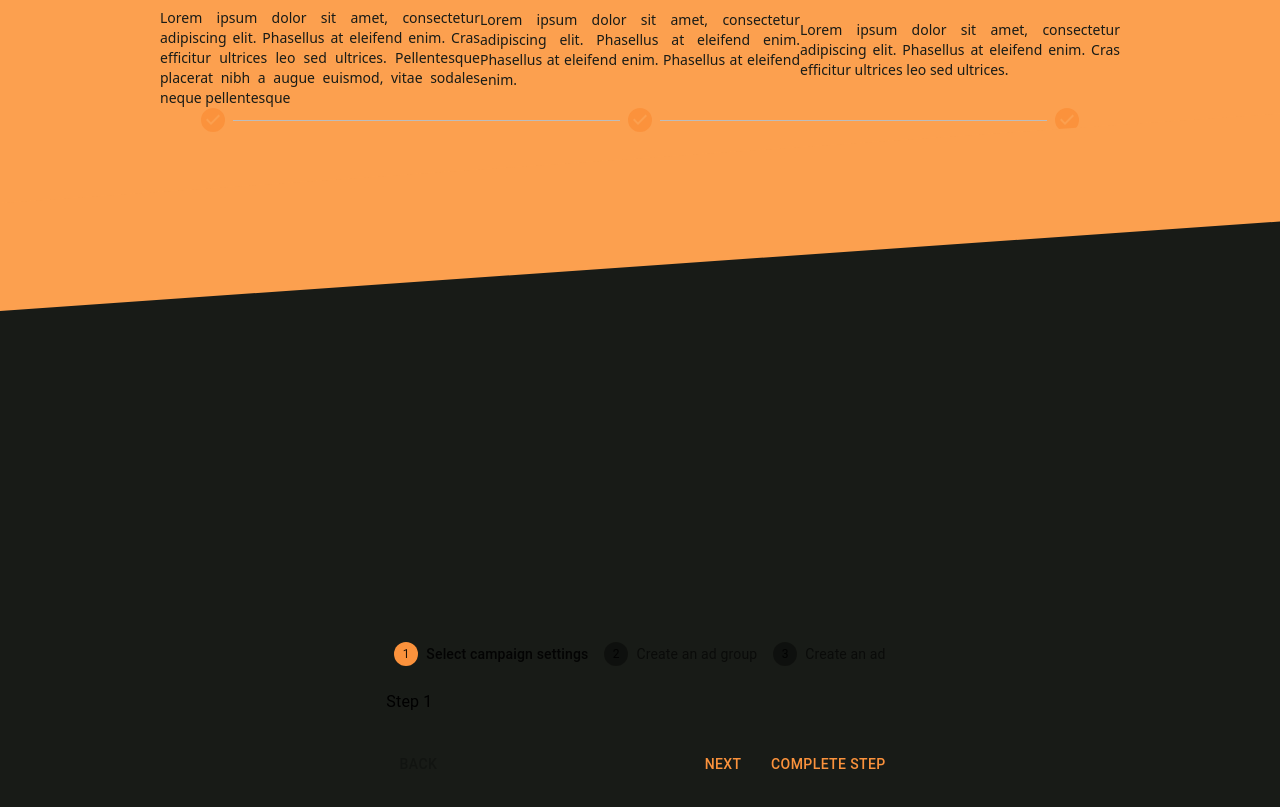
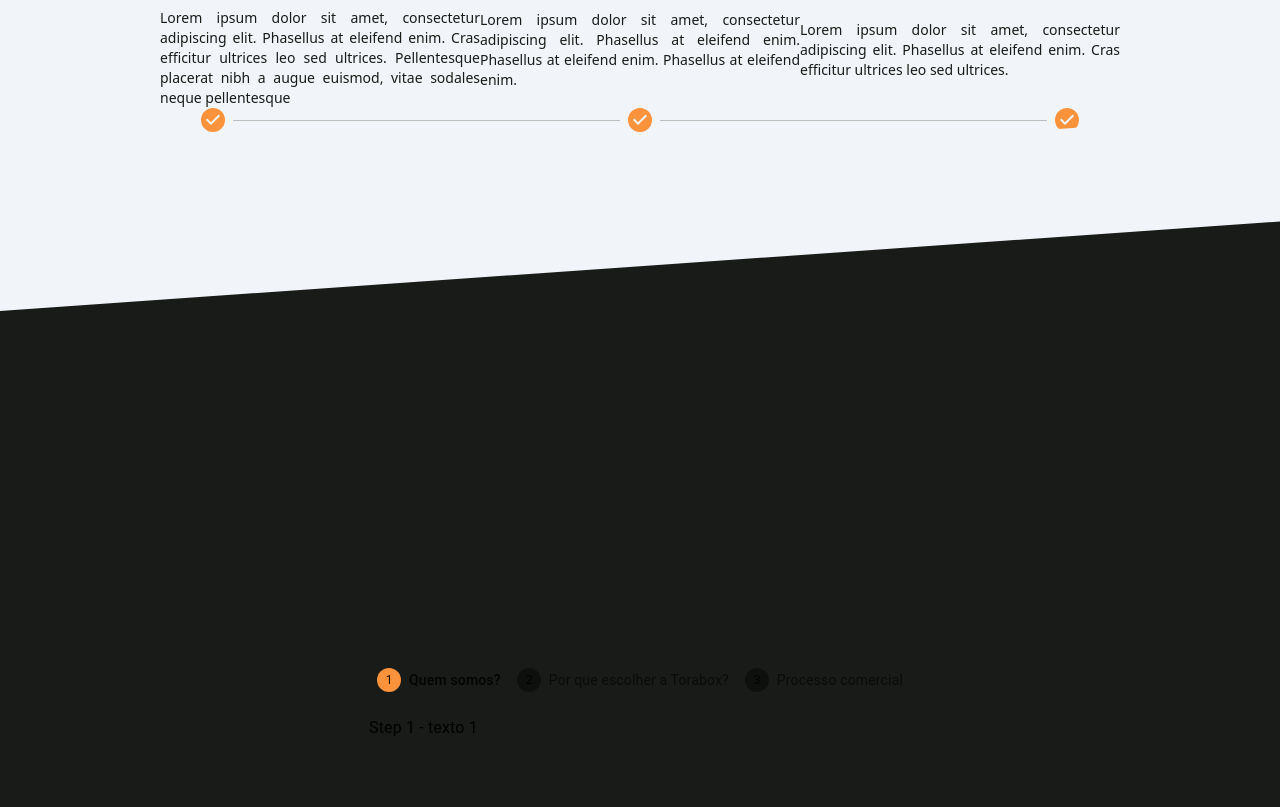
Before and after one commit to jess-andrade/torabox, a Next.js app: page / in a window 1280 px wide. Shown: the part 1007-1814 px from the top of the page. Built offline with nearby package versions, Linux system fonts and the light colour scheme.

Commit message:
feat: about2 page - stepper logic

```diff
--- a/src/components/About.tsx
+++ b/src/components/About.tsx
@@ -16,7 +16,7 @@ export default function About() {
     <>
       <section id="about">
         {/* main container */}
-        <div className='min-w-ful min-h-[410px] bg-[#fca04f]  text-[#181b17]'>
+        <div className='min-w-ful min-h-[410px] bg-slate-100  text-[#181b17]'>
 
           {/* inclinated section */}
           <section className={styles.sectionright} />
--- a/src/components/NewStepper.tsx
+++ b/src/components/NewStepper.tsx
@@ -6,7 +6,7 @@ import StepButton from '@mui/material/StepButton';
 import Button from '@mui/material/Button';
 import Typography from '@mui/material/Typography';
 
-const steps = ['Select campaign settings', 'Create an ad group', 'Create an ad'];
+const steps = ['Quem somos?', 'Por que escolher a Torabox?', 'Processo comercial'];
 
 export default function NewStepper() {
   const [activeStep, setActiveStep] = React.useState(0);
@@ -18,47 +18,11 @@ export default function NewStepper() {
     return steps.length;
   };
 
-  const completedSteps = () => {
-    return Object.keys(completed).length;
-  };
-
-  const isLastStep = () => {
-    return activeStep === totalSteps() - 1;
-  };
-
-  const allStepsCompleted = () => {
-    return completedSteps() === totalSteps();
-  };
-
-  const handleNext = () => {
-    const newActiveStep =
-      isLastStep() && !allStepsCompleted()
-        ? // It's the last step, but not all steps have been completed,
-        // find the first step that has been completed
-        steps.findIndex((step, i) => !(i in completed))
-        : activeStep + 1;
-    setActiveStep(newActiveStep);
-  };
-
-  const handleBack = () => {
-    setActiveStep((prevActiveStep) => prevActiveStep - 1);
-  };
-
   const handleStep = (step: number) => () => {
     setActiveStep(step);
   };
 
-  const handleComplete = () => {
-    const newCompleted = completed;
-    newCompleted[activeStep] = true;
-    setCompleted(newCompleted);
-    handleNext();
-  };
 
-  const handleReset = () => {
-    setActiveStep(0);
-    setCompleted({});
-  };
 
   return (
     <Box sx={{ width: '100%' }}>
@@ -72,49 +36,23 @@ export default function NewStepper() {
         ))}
       </Stepper>
       <div>
-        {allStepsCompleted() ? (
-          <React.Fragment>
-            <Typography sx={{ mt: 2, mb: 1 }}>
-              All steps completed - you&apos;re finished
-            </Typography>
-            <Box sx={{ display: 'flex', flexDirection: 'row', pt: 2 }}>
-              <Box sx={{ flex: '1 1 auto' }} />
-              <Button onClick={handleReset}>Reset</Button>
-            </Box>
-          </React.Fragment>
-        ) : (
-          <React.Fragment>
-            <Typography sx={{ mt: 2, mb: 1, py: 1 }}>
-              Step {activeStep + 1}
-            </Typography>
-            <Box sx={{ display: 'flex', flexDirection: 'row', pt: 2 }}>
-              <Button
-                color="inherit"
-                disabled={activeStep === 0}
-                onClick={handleBack}
-                sx={{ mr: 1 }}
-              >
-                Back
-              </Button>
-              <Box sx={{ flex: '1 1 auto' }} />
-              <Button onClick={handleNext} sx={{ mr: 1 }}>
-                Next
-              </Button>
-              {activeStep !== steps.length &&
-                (completed[activeStep] ? (
-                  <Typography variant="caption" sx={{ display: 'inline-block' }}>
-                    Step {activeStep + 1} already completed
-                  </Typography>
-                ) : (
-                  <Button onClick={handleComplete}>
-                    {completedSteps() === totalSteps() - 1
-                      ? 'Finish'
-                      : 'Complete Step'}
-                  </Button>
-                ))}
-            </Box>
-          </React.Fragment>
-        )}
+        <React.Fragment>
+
+          {activeStep === 0 ?
+            (<Typography sx={{ mt: 2, mb: 1, py: 1 }}>
+              Step {activeStep + 1} - texto 1
+            </Typography>)
+
+            : (activeStep === 1) ? (<Typography sx={{ mt: 2, mb: 1, py: 1 }}>
+              Step {activeStep + 1} - texto 2
+            </Typography>) : (
+
+              <Typography sx={{ mt: 2, mb: 1, py: 1 }}>
+                Step {activeStep + 1} - texto 3
+              </Typography>
+            )}
+
+        </React.Fragment>
       </div>
     </Box>
   );
--- a/src/styles/section.module.css
+++ b/src/styles/section.module.css
@@ -1,6 +1,6 @@
 .sectionright {
   position: relative;
-  background-color: #fca04f;
+  background-color: #f1f5f9;
   overflow: hidden;
   width: 100%;
   height: 108px;
```
